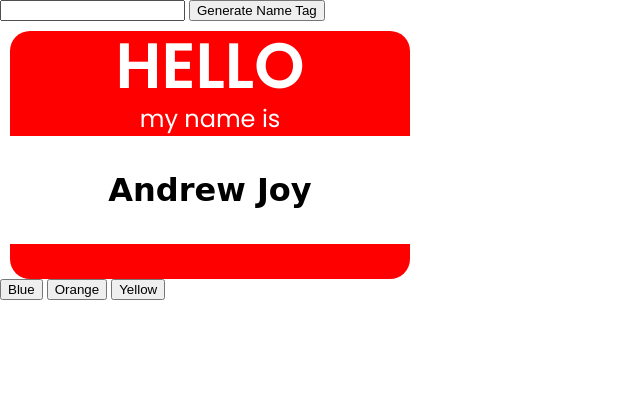
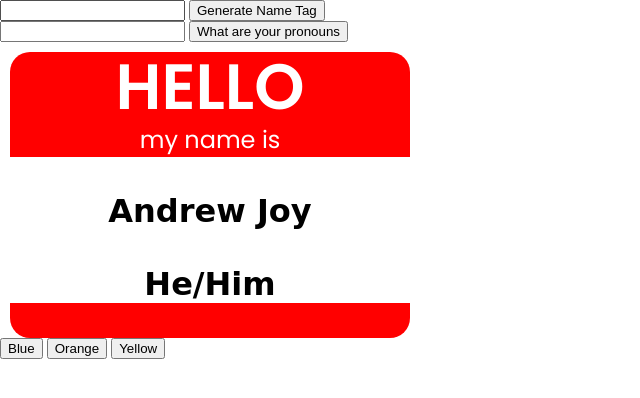
Before and after one commit to ajoy267/lab-03a-better-nametag, a plain HTML site: page index.html in a window 1280 px wide. Shown: the whole page, without its empty margins (0-640 px from the left). Drawn offline with Linux system fonts and the light colour scheme.

Commit message:
added pronouns input line and button to add pronouns to nametag

```diff
--- a/app.js
+++ b/app.js
@@ -4,6 +4,7 @@ const firstName = document.getElementById('first-name');
 const colorBlue = document.getElementById('blue');
 const colorOrange = document.getElementById('orange');
 const colorYellow = document.getElementById('yellow');
+
 let backgroundColor = document.getElementById('colors');
 let bottomColor = document.getElementById('color');
 
@@ -26,3 +27,12 @@ colorYellow.addEventListener('click', ()=>{
     backgroundColor.style.background = 'yellow';
     bottomColor.style.background = 'yellow';
 });
+
+const pronounInput = document.getElementById('pronouns');
+const pronounButton = document.getElementById('what-pronouns');
+const thePronouns = document.getElementById('the-pronouns');
+
+pronounButton.addEventListener('click', ()=>{
+    let newPronoun = pronounInput.value;
+    thePronouns.textContent = newPronoun;
+});
--- a/index.html
+++ b/index.html
@@ -22,12 +22,17 @@
         <input type="text" name="name-tag" id="name">
         <button id="generate">Generate Name Tag</button>
     </section>
+    <section id="pronoun-section">
+        <input type="text" name="your-pronouns" id="pronouns">
+        <button id="what-pronouns">What are your pronouns</button>
+    </section>
     <section id="name-tag">
         <header id="colors">
             <h1>Hello</h1>
             <h2>my name is</h2>
         </header>
         <main id="first-name">Andrew Joy</main>
+        <section id="the-pronouns">He/Him</section>
         <footer id="color">
 
         </footer>
--- a/styles/style.css
+++ b/styles/style.css
@@ -46,6 +46,15 @@ main {
     width: 400px;
 }
 
+#the-pronouns {
+    margin-left: 10px;
+    font-size: 2rem;
+    font-family: cursive;
+    font-weight: bold;
+    text-align: center;
+    width: 400px;
+}
+
 footer {
     height: 35px;
     background-color: red;
```
